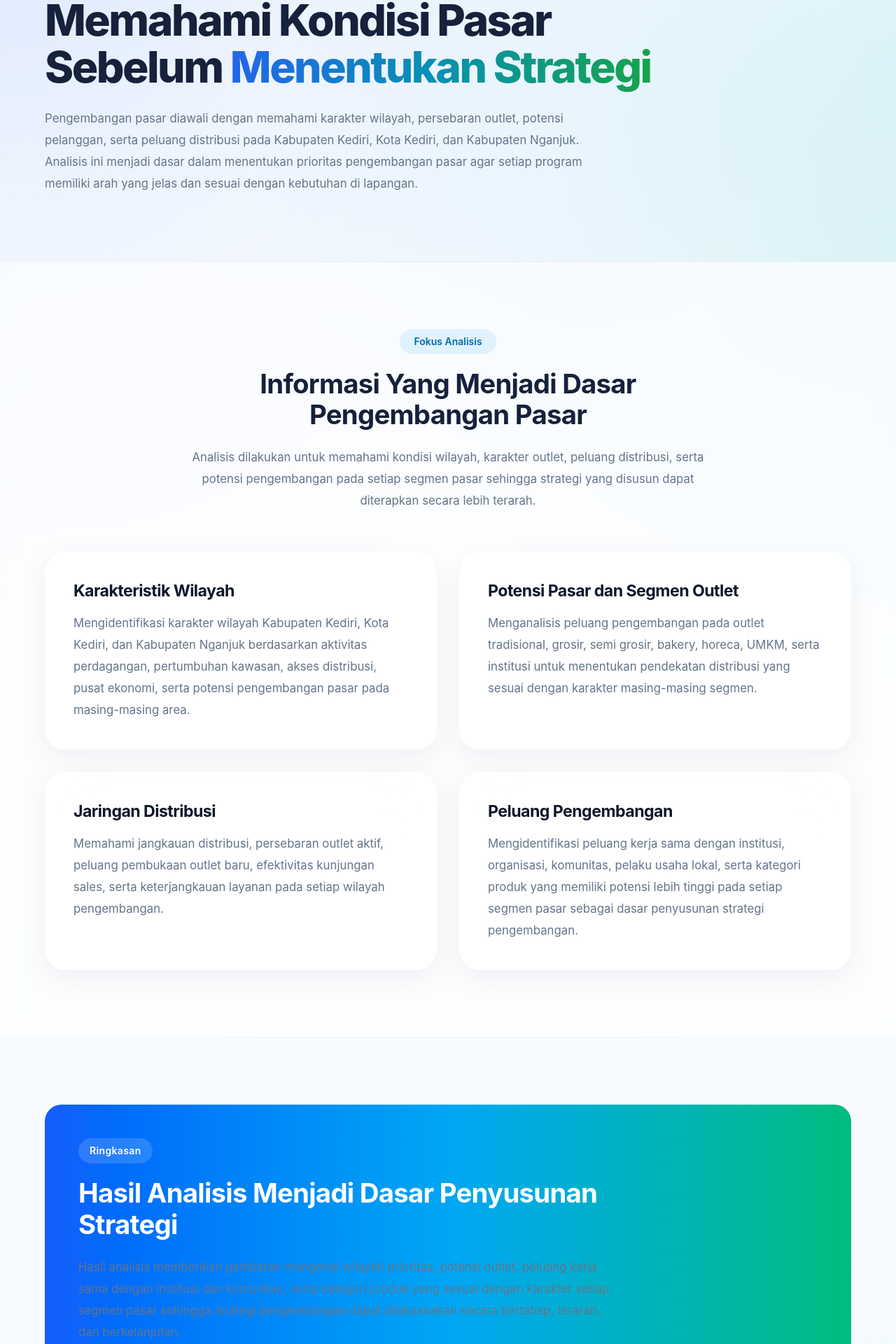
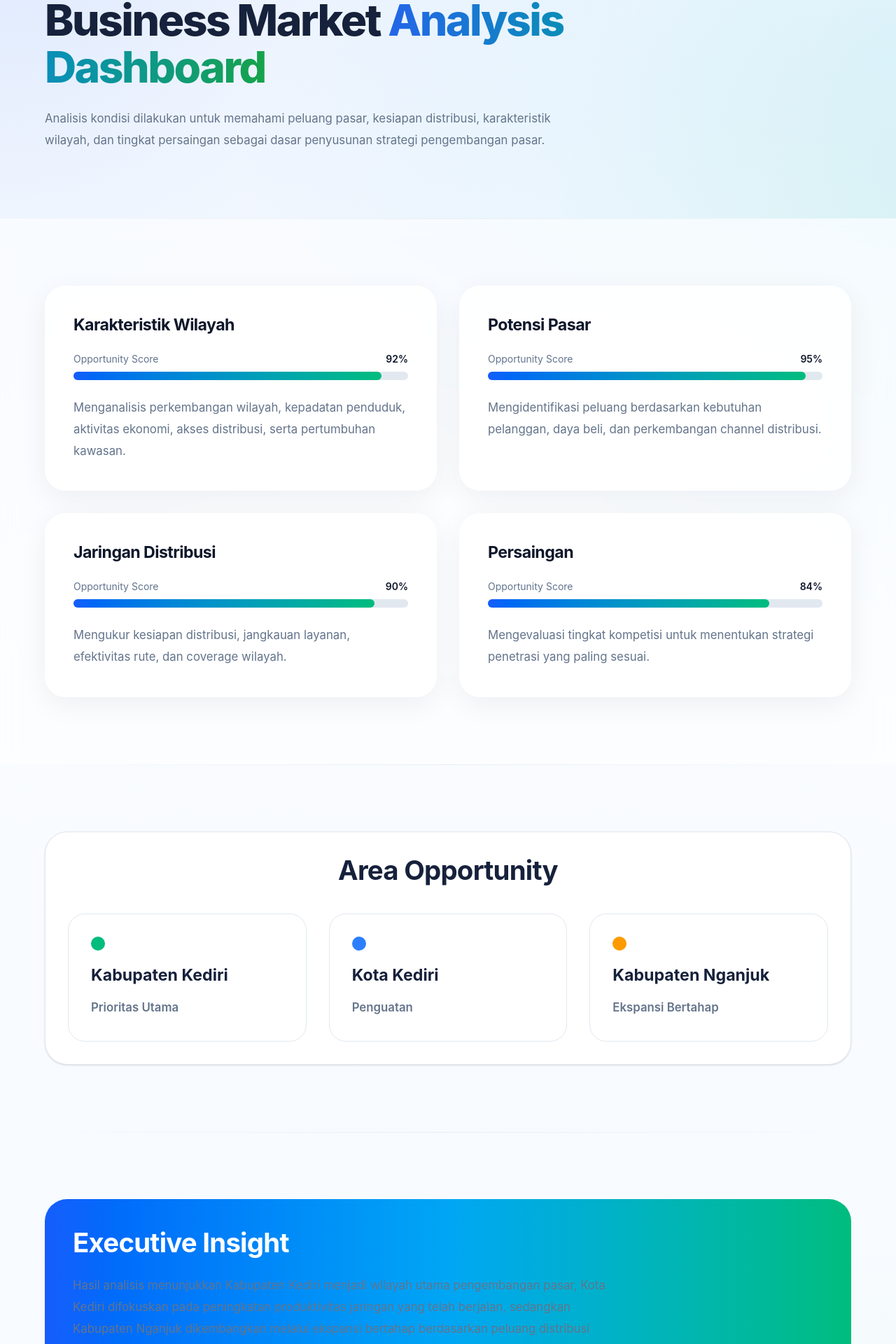
Before and after one commit to dawudsw0491-cell/market-strategy-presentation, a Next.js app: page /analisis-kondisi in a window 1280 px wide. Shown: the part 244-2164 px from the top of the page at 70% size. Built offline with nearby package versions, Linux system fonts and the light colour scheme.

Commit message:
refactor(analysis): redesign market analysis into business dashboard

```diff
--- a/app/analisis-kondisi/page.tsx
+++ b/app/analisis-kondisi/page.tsx
@@ -6,105 +6,207 @@ import Card from "@/components/ui/card";
 import Container from "@/components/ui/container";
 import Section from "@/components/ui/section";
 
+const marketFactors = [
+  {
+    title: "Karakteristik Wilayah",
+    score: 92,
+    description:
+      "Menganalisis perkembangan wilayah, kepadatan penduduk, aktivitas ekonomi, akses distribusi, serta pertumbuhan kawasan.",
+  },
+  {
+    title: "Potensi Pasar",
+    score: 95,
+    description:
+      "Mengidentifikasi peluang berdasarkan kebutuhan pelanggan, daya beli, dan perkembangan channel distribusi.",
+  },
+  {
+    title: "Jaringan Distribusi",
+    score: 90,
+    description:
+      "Mengukur kesiapan distribusi, jangkauan layanan, efektivitas rute, dan coverage wilayah.",
+  },
+  {
+    title: "Persaingan",
+    score: 84,
+    description:
+      "Mengevaluasi tingkat kompetisi untuk menentukan strategi penetrasi yang paling sesuai.",
+  },
+];
+
+const opportunities = [
+  {
+    area: "Kabupaten Kediri",
+    focus: "Prioritas Utama",
+    color: "bg-emerald-500",
+  },
+  {
+    area: "Kota Kediri",
+    focus: "Penguatan",
+    color: "bg-blue-500",
+  },
+  {
+    area: "Kabupaten Nganjuk",
+    focus: "Ekspansi Bertahap",
+    color: "bg-amber-500",
+  },
+];
+
+function Progress({
+  value,
+}: {
+  value: number;
+}) {
+  return (
+    <div className="mt-4">
+      <div className="mb-2 flex justify-between text-sm">
+        <span className="text-slate-500">
+          Opportunity Score
+        </span>
+
+        <span className="font-semibold text-slate-900">
+          {value}%
+        </span>
+      </div>
+
+      <div className="h-3 rounded-full bg-slate-200">
+        <div
+          className="h-3 rounded-full bg-gradient-to-r from-blue-600 to-emerald-500"
+          style={{
+            width: `${value}%`,
+          }}
+        />
+      </div>
+    </div>
+  );
+}
+
 export default function AnalisisKondisiPage() {
   return (
     <>
       <Navbar />
 
       <main>
-        {/* Hero */}
+
         <Section
           background="gradient"
           className="pt-14 lg:pt-20"
         >
           <Container>
+
             <div className="max-w-4xl">
-              <span className="inline-flex rounded-full border border-blue-200 bg-white/80 px-5 py-2 text-sm font-semibold text-blue-700 shadow-sm backdrop-blur">
+
+              <span className="inline-flex rounded-full border border-blue-200 bg-white/80 px-5 py-2 text-sm font-semibold text-blue-700">
                 Analisis Kondisi
               </span>
 
-              <h1 className="mt-6 max-w-4xl">
-                Memahami Kondisi Pasar Sebelum
+              <h1 className="mt-6">
+                Business Market
                 <span className="gradient-text">
-                  {" "}Menentukan Strategi
+                  {" "}Analysis Dashboard
                 </span>
               </h1>
 
-              <p className="mt-6 max-w-3xl text-base leading-8 text-slate-600 lg:text-lg">
-                Pengembangan pasar diawali dengan memahami karakter wilayah,
-                persebaran outlet, potensi pelanggan, serta peluang distribusi
-                pada Kabupaten Kediri, Kota Kediri, dan Kabupaten Nganjuk.
-                Analisis ini menjadi dasar dalam menentukan prioritas
-                pengembangan pasar agar setiap program memiliki arah yang jelas
-                dan sesuai dengan kebutuhan di lapangan.
+              <p className="mt-6 max-w-3xl text-lg leading-8 text-slate-600">
+                Analisis kondisi dilakukan untuk memahami peluang pasar,
+                kesiapan distribusi, karakteristik wilayah, dan tingkat
+                persaingan sebagai dasar penyusunan strategi pengembangan
+                pasar.
               </p>
+
             </div>
+
           </Container>
         </Section>
 
-        {/* Content */}
         <Section background="white">
+
           <Container>
-            <div className="mx-auto mb-14 max-w-3xl text-center">
-              <span className="inline-flex rounded-full bg-sky-100 px-5 py-2 text-sm font-semibold text-sky-700">
-                Fokus Analisis
-              </span>
 
-              <h2 className="mt-5 font-semibold">
-                Informasi Yang Menjadi Dasar Pengembangan Pasar
+            <div className="grid gap-8 lg:grid-cols-2">
+
+              {marketFactors.map((item) => (
+
+                <Card
+                  key={item.title}
+                  title={item.title}
+                >
+
+                  <Progress value={item.score} />
+
+                  <p className="mt-6 leading-8 text-slate-600">
+                    {item.description}
+                  </p>
+
+                </Card>
+
+              ))}
+
+            </div>
+
+          </Container>
+
+        </Section>
+
+        <Section>
+
+          <Container>
+
+            <div className="rounded-[32px] border border-slate-200 bg-white p-8 shadow-sm">
+
+              <h2 className="mb-10 text-center">
+                Area Opportunity
               </h2>
 
-              <p className="mt-6 text-lg leading-8 text-slate-600">
-                Analisis dilakukan untuk memahami kondisi wilayah, karakter
-                outlet, peluang distribusi, serta potensi pengembangan pada
-                setiap segmen pasar sehingga strategi yang disusun dapat
-                diterapkan secara lebih terarah.
+              <div className="grid gap-8 lg:grid-cols-3">
+
+                {opportunities.map((item) => (
+
+                  <div
+                    key={item.area}
+                    className="rounded-3xl border border-slate-200 p-8"
+                  >
+
+                    <div
+                      className={`h-5 w-5 rounded-full ${item.color}`}
+                    />
+
+                    <h3 className="mt-5">
+                      {item.area}
+                    </h3>
+
+                    <p className="mt-4 text-lg font-semibold text-blue-600">
+                      {item.focus}
                     </p>
+
                   </div>
 
-            <div className="grid gap-8 lg:grid-cols-2">
-              <Card
-                title="Karakteristik Wilayah"
-                description="Mengidentifikasi karakter wilayah Kabupaten Kediri, Kota Kediri, dan Kabupaten Nganjuk berdasarkan aktivitas perdagangan, pertumbuhan kawasan, akses distribusi, pusat ekonomi, serta potensi pengembangan pasar pada masing-masing area."
-              />
+                ))}
 
-              <Card
-                title="Potensi Pasar dan Segmen Outlet"
-                description="Menganalisis peluang pengembangan pada outlet tradisional, grosir, semi grosir, bakery, horeca, UMKM, serta institusi untuk menentukan pendekatan distribusi yang sesuai dengan karakter masing-masing segmen."
-              />
+              </div>
 
-              <Card
-                title="Jaringan Distribusi"
-                description="Memahami jangkauan distribusi, persebaran outlet aktif, peluang pembukaan outlet baru, efektivitas kunjungan sales, serta keterjangkauan layanan pada setiap wilayah pengembangan."
-              />
+            </div>
 
-              <Card
-                title="Peluang Pengembangan"
-                description="Mengidentifikasi peluang kerja sama dengan institusi, organisasi, komunitas, pelaku usaha lokal, serta kategori produk yang memiliki potensi lebih tinggi pada setiap segmen pasar sebagai dasar penyusunan strategi pengembangan."
-              />
-            </div>
           </Container>
+
         </Section>
 
-        {/* Summary */}
         <Section>
+
           <Container>
-            <div className="rounded-3xl bg-gradient-to-r from-blue-600 via-sky-500 to-emerald-500 p-8 text-white lg:p-12">
-              <div className="max-w-3xl">
-                <span className="inline-flex rounded-full bg-white/15 px-4 py-2 text-sm font-semibold tracking-wide text-white backdrop-blur">
-                  Ringkasan
-                </span>
 
-                <h2 className="mt-5 font-semibold text-white">
-                  Hasil Analisis Menjadi Dasar Penyusunan Strategi
+            <div className="rounded-[32px] bg-gradient-to-r from-blue-600 via-sky-500 to-emerald-500 p-10 text-white">
+
+              <h2 className="text-white">
+                Executive Insight
               </h2>
 
-                <p className="mt-6 text-lg leading-8 text-blue-50">
-                  Hasil analisis memberikan gambaran mengenai wilayah prioritas,
-                  potensi outlet, peluang kerja sama dengan institusi dan
-                  komunitas, serta kategori produk yang sesuai dengan karakter
-                  setiap segmen pasar sehingga strategi pengembangan dapat
-                  dilaksanakan secara bertahap, terarah, dan berkelanjutan.
+              <p className="mt-6 max-w-3xl text-lg leading-8 text-blue-50">
+                Hasil analisis menunjukkan Kabupaten Kediri menjadi wilayah
+                utama pengembangan pasar, Kota Kediri difokuskan pada
+                peningkatan produktivitas jaringan yang telah berjalan,
+                sedangkan Kabupaten Nganjuk dikembangkan melalui ekspansi
+                bertahap berdasarkan peluang distribusi dan pembukaan outlet
+                baru.
               </p>
 
               <div className="mt-10">
@@ -115,13 +217,17 @@ export default function AnalisisKondisiPage() {
                   Lanjut ke Strategi Pengembangan
                 </Button>
               </div>
+
             </div>
-            </div>
+
           </Container>
+
         </Section>
+
       </main>
 
       <Footer />
+
     </>
   );
 }
```
Lines whose indentation alone changed are shown as unchanged.
